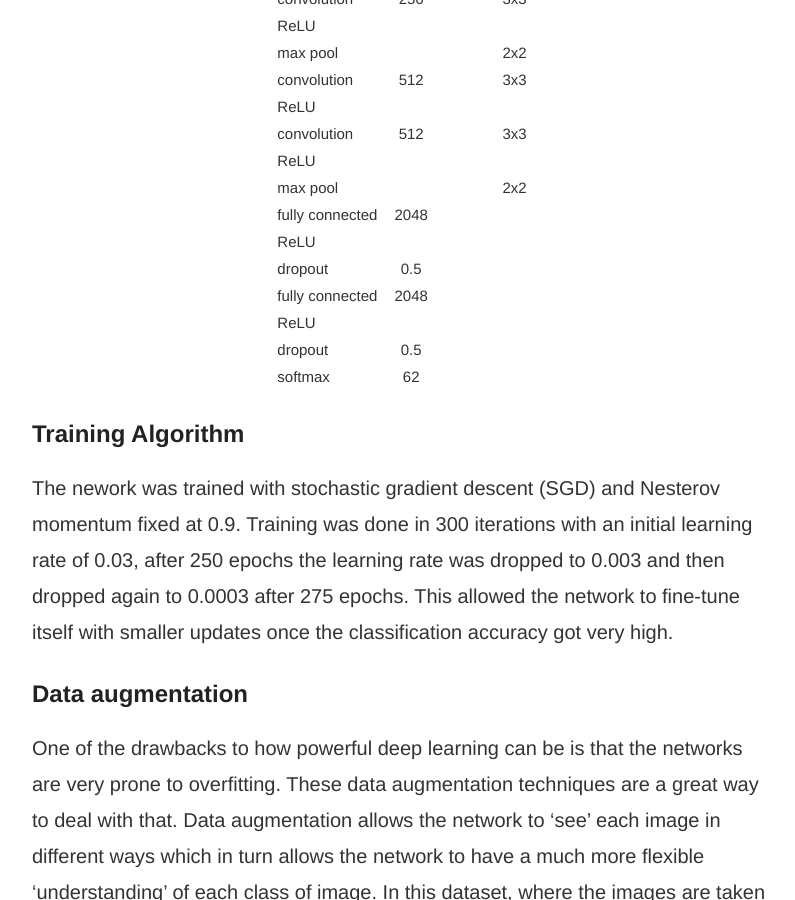
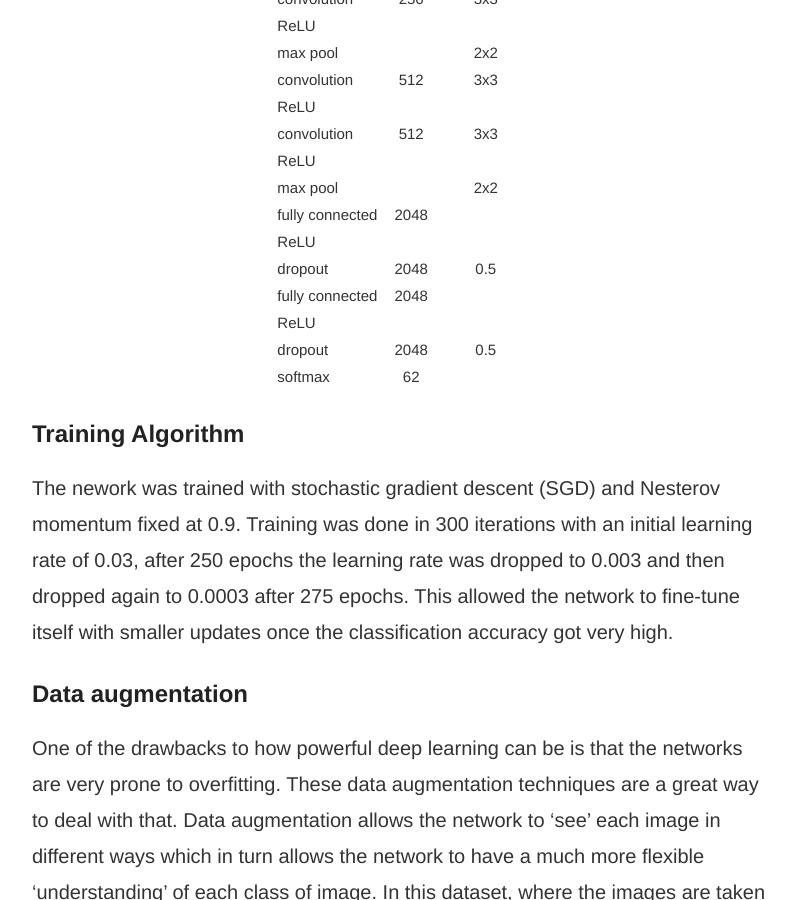
Before and after one commit to FlorianMuellerklein/FlorianMuellerklein.github.io, a Jekyll site: the page built from _posts/2016-2-13-cnn_streetview.md, in a window 1280 px wide and 900 px high, scrolled down 1259 px. Shown: the whole window, without its empty margins (238-1033 px from the left). Built offline with Jekyll 4.4.1, drawn with Linux system fonts in a browser that asks for light colours.

Commit message:
chars 74 cnn

```diff
--- a/_posts/2016-2-13-cnn_streetview.md
+++ b/_posts/2016-2-13-cnn_streetview.md
@@ -14,8 +14,8 @@ The input are 64 x 64 greyscale images
 6 convolution layers with filter size 3x3 and ReLU activations. Max pooling layers after every other convolution layer. 2 hidden layers with dropout. Softmax output.
 
 
-| __Layer Type__ | __Channels__ |__Parameters__ |
-| :--- | :---: | ---: |
+| __Layer Type__ | __Channels__ | __Parameters__ |
+| :--- | :---: | :---: |
 | Input      | 1 | 64x64 |
 | convolution | 128 | 3x3 |
 | ReLU |  |
@@ -34,10 +34,10 @@ The input are 64 x 64 greyscale images
 | max pool | | 2x2 |
 | fully connected | 2048 | |
 | ReLU |  |
-| dropout | 0.5 | |
+| dropout | 2048 | 0.5 |
 | fully connected | 2048 | |
 | ReLU |  |
-| dropout | 0.5 | |
+| dropout | 2048 | 0.5 |
 | softmax | 62 | |
 
 
```
